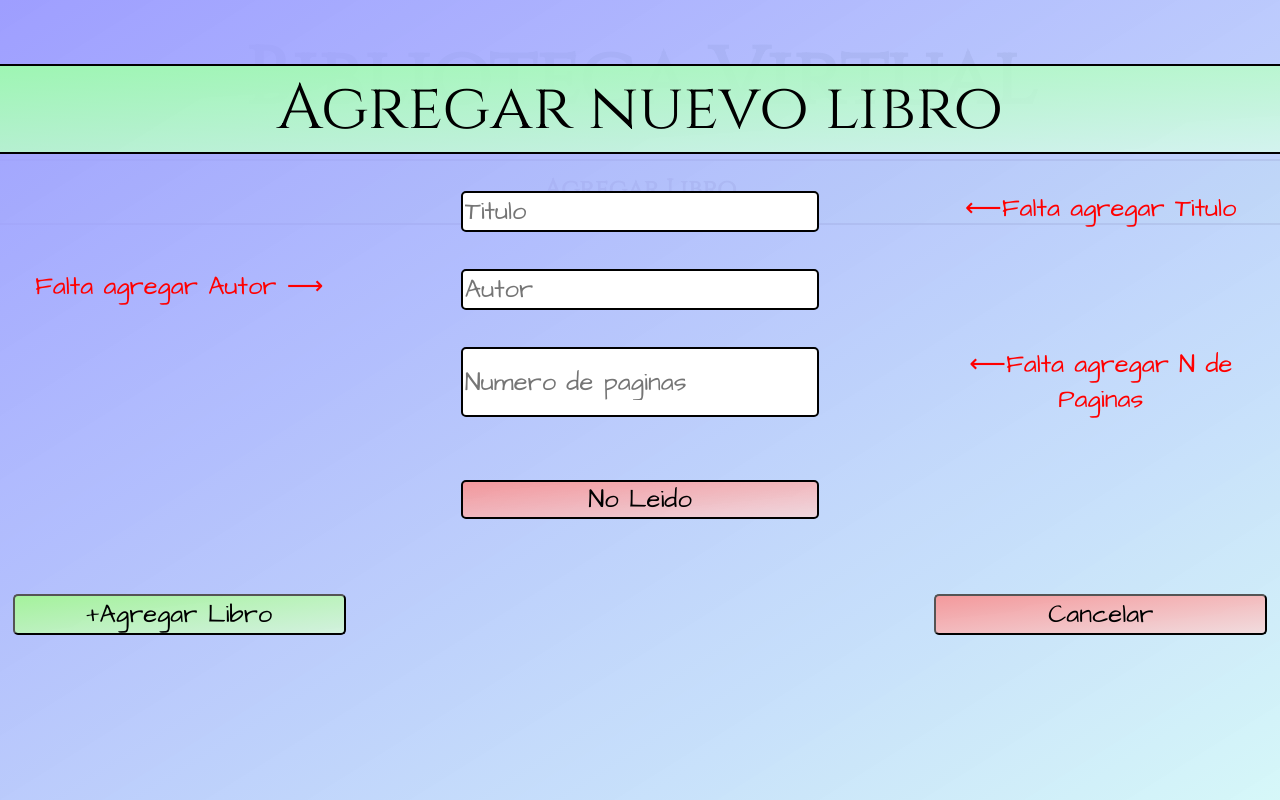
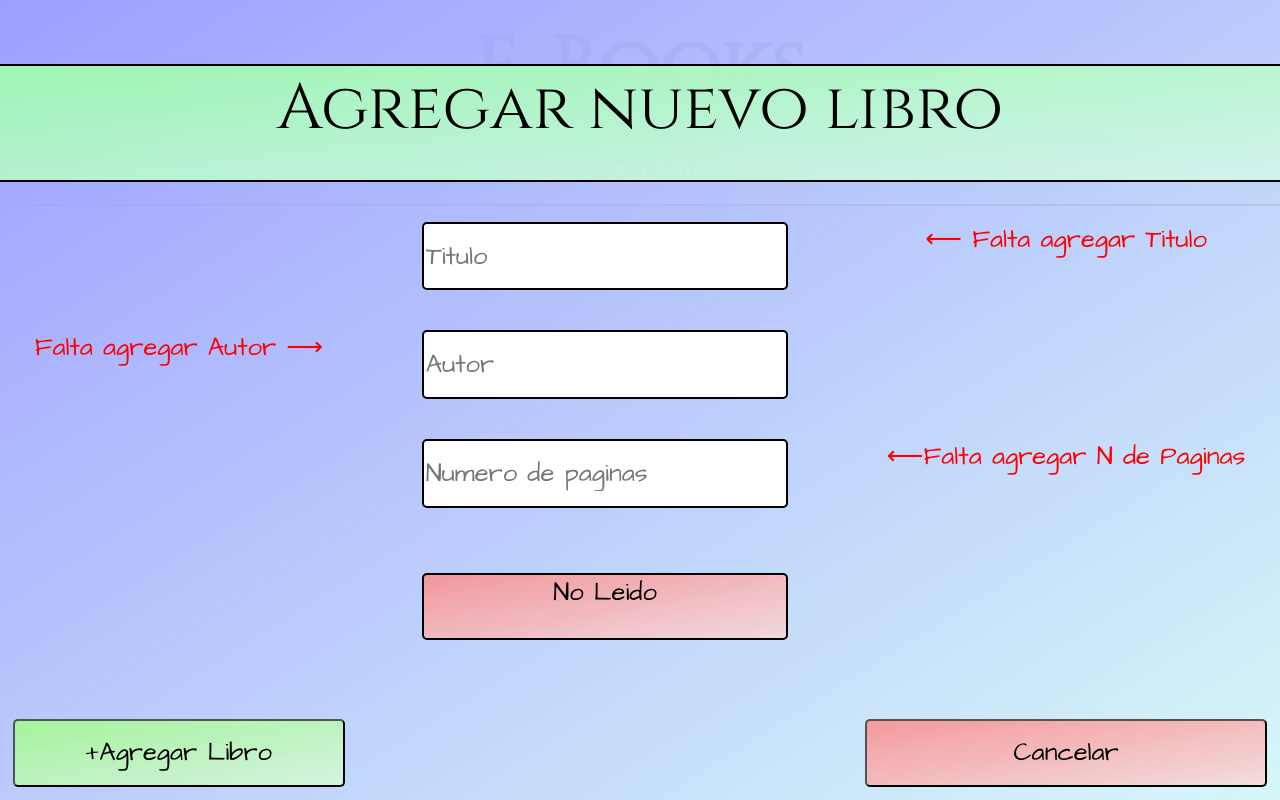
Before and after one commit to SebasDrewes/libreria, a plain HTML site: page index.html in a window 1280 px wide. Both pictures are taken after a click on the element "Agregar Libro". Drawn offline with Linux system fonts and the light colour scheme.

Commit message:
trabajando en varias funciones

```diff
--- a/index.html
+++ b/index.html
@@ -8,13 +8,13 @@
     <title>Libreria</title>
   </head>
   <body>
-  <h1 class="titulo">Biblioteca Virtual</h1>
+  <h1 class="titulo">E-Books</h1>
   <h2 class="agregarLibro" onclick="openNav()">Agregar Libro</h2>
   <div id="myNav" class="overlay">
     <div class="overlay-content">
       <p class="newTitle">Agregar nuevo libro</p>
       <input type="text" placeholder="Titulo" class="newBook">
-      <p class="faltaTitulo">&#10229;Falta agregar Titulo</p>
+      <p class="faltaTitulo">&#10229; Falta agregar Titulo</p>
       <input type="text" placeholder="Autor" class="newAuthor">
       <p class="faltaAuthor">Falta agregar Autor &#10230;</p>
       <input type="number" placeholder="Numero de paginas" class="newPages">
--- a/javascript.js
+++ b/javascript.js
@@ -103,8 +103,8 @@ function displayBooks() {
 }
 //funcionalidad de pop up para agregar nuevo libro
 function openNav() {
-    document.getElementById("myNav").style.height = "100vh";
-    document.getElementById("myNav").style.width = "100vw";
+    document.getElementById("myNav").style.height = "100%";
+    document.getElementById("myNav").style.width = "100%";
     newBok.value = "";
     newAutor.value = "";
     newPages.value = "";
--- a/styles.css
+++ b/styles.css
@@ -9,7 +9,7 @@ body {
 .titulo {
     text-align: center;
     margin: auto;
-    padding: 2%;
+    padding: 2vh;
     border-bottom: solid 2px;
     font-size: 10vh;
     font-family: 'Cinzel';
@@ -36,7 +36,7 @@ body {
 .libroAgregado {
     width: 100%;
     text-align: center;
-    font-size: 30px;
+    font-size: 4vh;
     background: linear-gradient(to bottom right, rgb(158, 158, 255), rgb(215, 249, 250));
     color: black;
     border: 2px solid rgb(0, 0, 0);
@@ -59,10 +59,12 @@ body {
 }
 
 .overlay-content {
+    width: 100vw;
+    height: 100vh;
     text-align: center;
     display:grid;
-    grid-gap: 8%;
-    grid-template-columns: 1fr 1fr 1fr;
+    grid-gap: 5%;
+    grid-template-columns: auto;
     grid-template-rows: auto;
     grid-template-areas:
        "newTitle newTitle newTitle"
```
